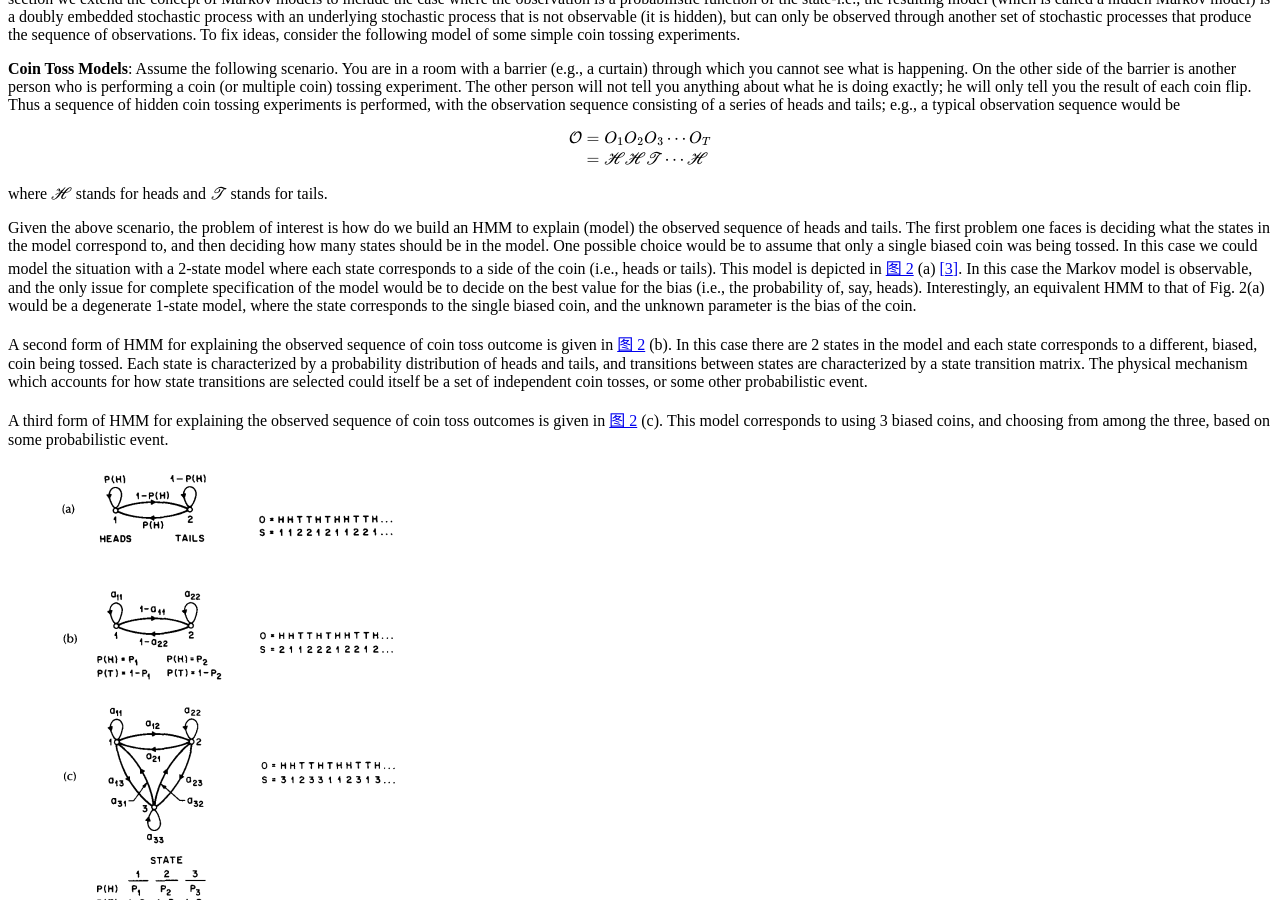
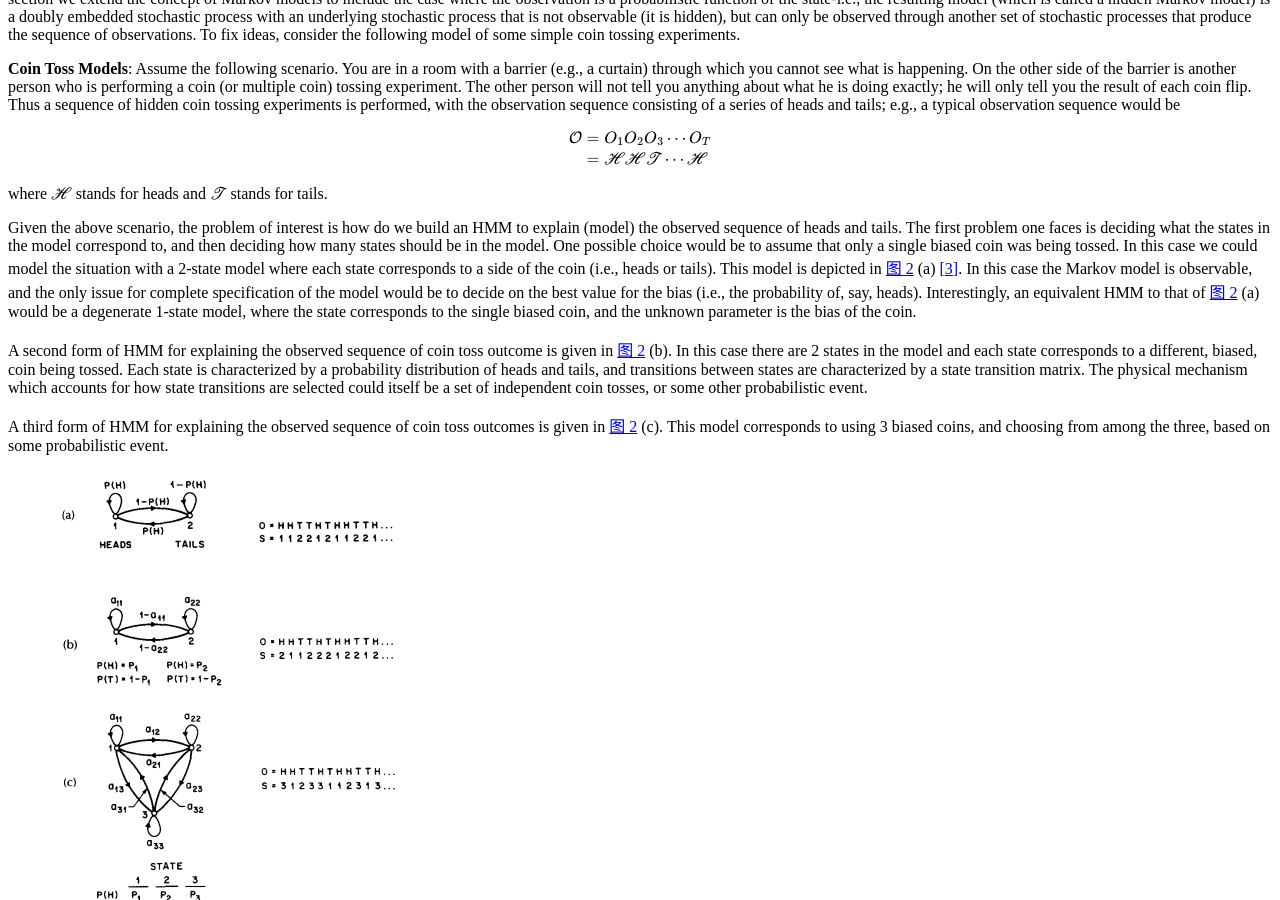
Before and after one commit to ufengger/bibtex-all, a Sphinx documentation site: the page built from docs/Rabiner_tutor_HMM.rst, in a window 1280 px wide and 900 px high, scrolled down 4508 px. Built offline with Sphinx 7.4.7 and the Read the Docs theme 2.0.0, drawn with Linux system fonts in a browser that asks for light colours.

Commit message:
correct figure citations

```diff
--- a/docs/Rabiner_tutor_HMM.rst
+++ b/docs/Rabiner_tutor_HMM.rst
@@ -297,9 +297,9 @@ coin (i.e., heads or tails). This model is depicted in :numref:`hmmfig2` (a)
 [#hmm3]_. In this case the Markov model is observable, and the only issue for
 complete specification of the model would be to decide on the best value for the
 bias (i.e., the probability of, say, heads). Interestingly, an equivalent HMM to
-that of Fig. 2(a) would be a degenerate 1-state model, where the state
-corresponds to the single biased coin, and the unknown parameter is the bias of
-the coin.
+that of :numref:`hmmfig2` (a) would be a degenerate 1-state model, where the
+state corresponds to the single biased coin, and the unknown parameter is the
+bias of the coin.
 
 A second form of HMM for explaining the observed sequence of coin toss outcome
 is given in :numref:`hmmfig2` (b). In this case there are 2 states in the model
```
